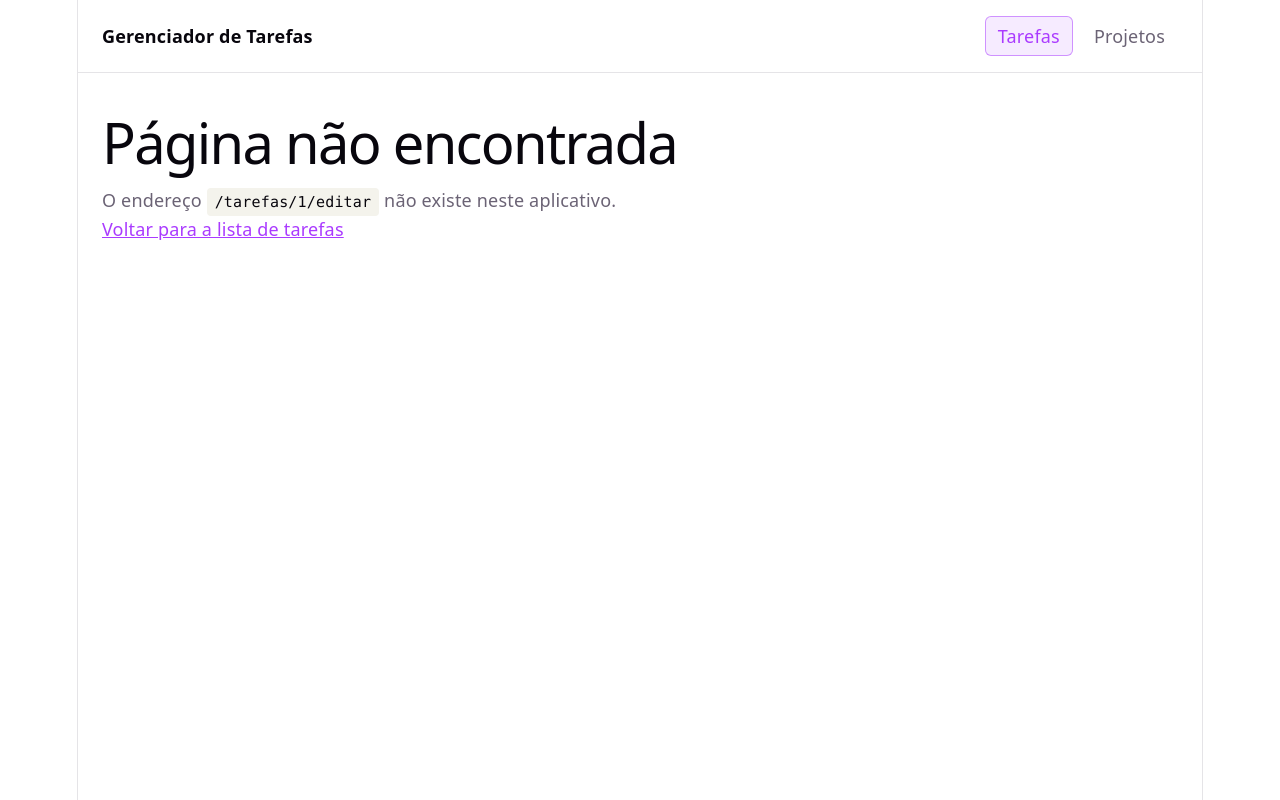
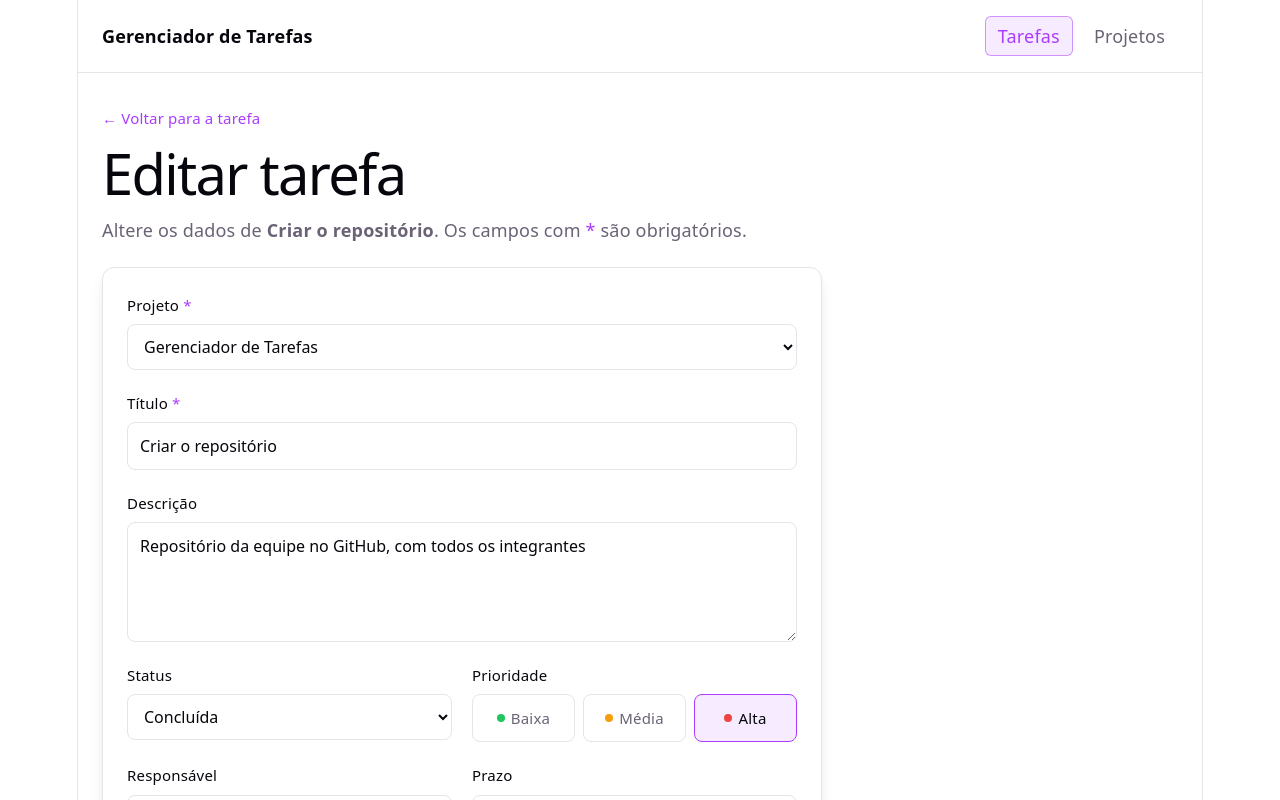
Before and after one commit to GabaDevPro/G2FrontEnd, a React (Vite) app: page /tarefas/1/editar in a window 1280 px wide. Shown: the top 800 px of the page. Built offline with nearby package versions, Linux system fonts and the light colour scheme; data requests are answered from the project's data file.

Commit message:
Feature: criação de tela de edição de tarefa

```diff
--- a/src/App.tsx
+++ b/src/App.tsx
@@ -3,6 +3,7 @@ import Layout from './components/Layout'
 import ListaTarefas from './pages/ListaTarefas'
 import DetalheTarefa from './pages/DetalheTarefa'
 import NovaTarefa from './pages/NovaTarefa'
+import EditarTarefa from './pages/EditarTarefa'
 import ListaProjetos from './pages/ListaProjetos'
 import DetalheProjeto from './pages/DetalheProjeto'
 import CadastroProjeto from './pages/CadastroProjeto'
@@ -19,6 +20,7 @@ function App() {
           {/* Rota fixa: o React Router dá preferência a ela, então "nova" nunca vira um :id */}
           <Route path="/tarefas/nova" element={<NovaTarefa />} />
           <Route path="/tarefas/:id" element={<DetalheTarefa />} />
+          <Route path="/tarefas/:id/editar" element={<EditarTarefa />} />
           <Route path="/projetos" element={<ListaProjetos />} />
           <Route path="/projetos/novo" element={<CadastroProjeto />} />
           <Route path="/projetos/:id" element={<DetalheProjeto />} />
--- a/src/components/FormularioTarefa.tsx
+++ b/src/components/FormularioTarefa.tsx
@@ -8,6 +8,7 @@ interface FormularioTarefaProps {
   valoresIniciais?: NovaTarefa
   aoSalvar: (dados: NovaTarefa) => Promise<void>
   aoCancelar?: () => void
+  textoBotao?: string
 }
 
 const opcoesPrioridade: { valor: Prioridade; rotulo: string }[] = [
@@ -20,6 +21,7 @@ export default function FormularioTarefa({
   valoresIniciais,
   aoSalvar,
   aoCancelar,
+  textoBotao = 'Salvar tarefa',
 }: FormularioTarefaProps) {
   const [dados, setDados] = useState<NovaTarefa>(
     valoresIniciais ?? {
@@ -254,7 +256,7 @@ export default function FormularioTarefa({
             !dados.projetoId
           }
         >
-          {salvando ? 'Salvando...' : 'Salvar tarefa'}
+          {salvando ? 'Salvando...' : textoBotao}
         </button>
       </div>
     </form>
--- a/src/pages/DetalheTarefa.tsx
+++ b/src/pages/DetalheTarefa.tsx
@@ -73,6 +73,10 @@ function DetalheTarefa() {
         <dd>{tarefa.prazo}</dd>
       </dl>
 
+      <p>
+        <Link to={`/tarefas/${tarefa.id}/editar`}>Editar tarefa</Link>
+      </p>
+
       <Link to="/">Voltar para a lista de tarefas</Link>
     </>
   )
--- /dev/null
+++ b/src/pages/EditarTarefa.tsx
@@ -0,0 +1,97 @@
+import { useEffect, useState } from 'react'
+import { Link, useNavigate, useParams } from 'react-router-dom'
+import { atualizarTarefa, buscarTarefa } from '../api'
+import FormularioTarefa from '../components/FormularioTarefa'
+import type { NovaTarefa, Tarefa } from '../tipos'
+
+function EditarTarefa() {
+  const { id } = useParams<{ id: string }>()
+  const navigate = useNavigate()
+  const [tarefa, setTarefa] = useState<Tarefa | null>(null)
+  const [carregando, setCarregando] = useState(true)
+  const [erro, setErro] = useState(false)
+
+  useEffect(() => {
+    // Se o id da URL mudar antes da resposta chegar, a resposta antiga é
+    // ignorada. Sem isso o formulário podia abrir com os dados de outra
+    // tarefa e salvar por cima desta.
+    let ativo = true
+
+    async function carregarTarefa() {
+      if (!id) return
+
+      setCarregando(true)
+      setErro(false)
+
+      try {
+        const dados = await buscarTarefa(id)
+
+        if (ativo) {
+          setTarefa(dados)
+        }
+      } catch {
+        if (ativo) {
+          setErro(true)
+        }
+      } finally {
+        if (ativo) {
+          setCarregando(false)
+        }
+      }
+    }
+
+    carregarTarefa()
+
+    return () => {
+      ativo = false
+    }
+  }, [id])
+
+  async function salvar(dados: NovaTarefa) {
+    if (!id) return
+
+    await atualizarTarefa(id, dados)
+    navigate(`/tarefas/${id}`)
+  }
+
+  if (carregando) {
+    return <p>Carregando tarefa...</p>
+  }
+
+  if (erro || !tarefa) {
+    return (
+      <>
+        <h1>Tarefa não encontrada</h1>
+        <p>Não existe tarefa com o id {id}.</p>
+        <Link to="/">Voltar para a lista de tarefas</Link>
+      </>
+    )
+  }
+
+  return (
+    <div className="pagina-formulario">
+      <Link to={`/tarefas/${id}`} className="link-voltar">
+        ← Voltar para a tarefa
+      </Link>
+
+      <header className="cabecalho-pagina">
+        <h1>Editar tarefa</h1>
+        <p>
+          Altere os dados de <strong>{tarefa.titulo}</strong>. Os campos com{' '}
+          <span className="obrigatorio">*</span> são obrigatórios.
+        </p>
+      </header>
+
+      {/* O formulário só aparece depois que a tarefa carrega, então já abre
+          com os dados atuais */}
+      <FormularioTarefa
+        valoresIniciais={tarefa}
+        textoBotao="Salvar alterações"
+        aoSalvar={salvar}
+        aoCancelar={() => navigate(`/tarefas/${id}`)}
+      />
+    </div>
+  )
+}
+
+export default EditarTarefa
```
Also changed, not shown: 1 other file (tests, documents, lock files or other folders).
